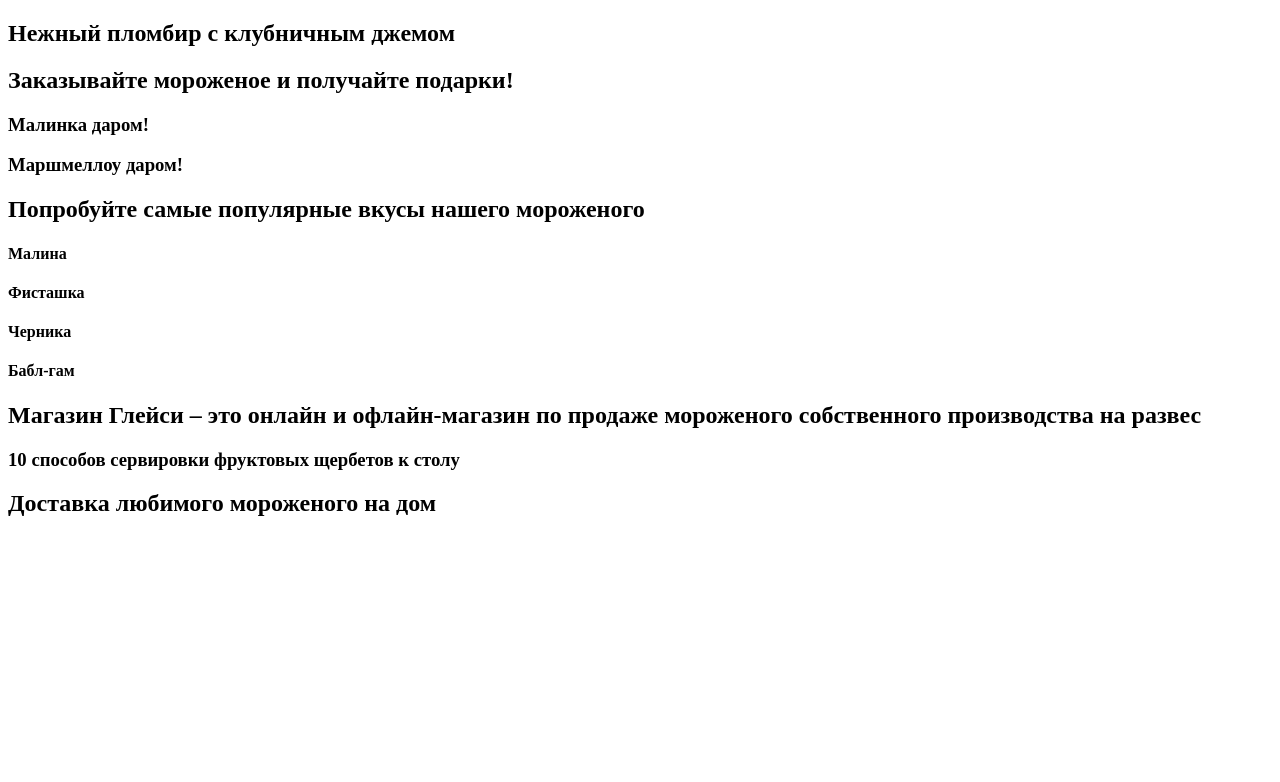
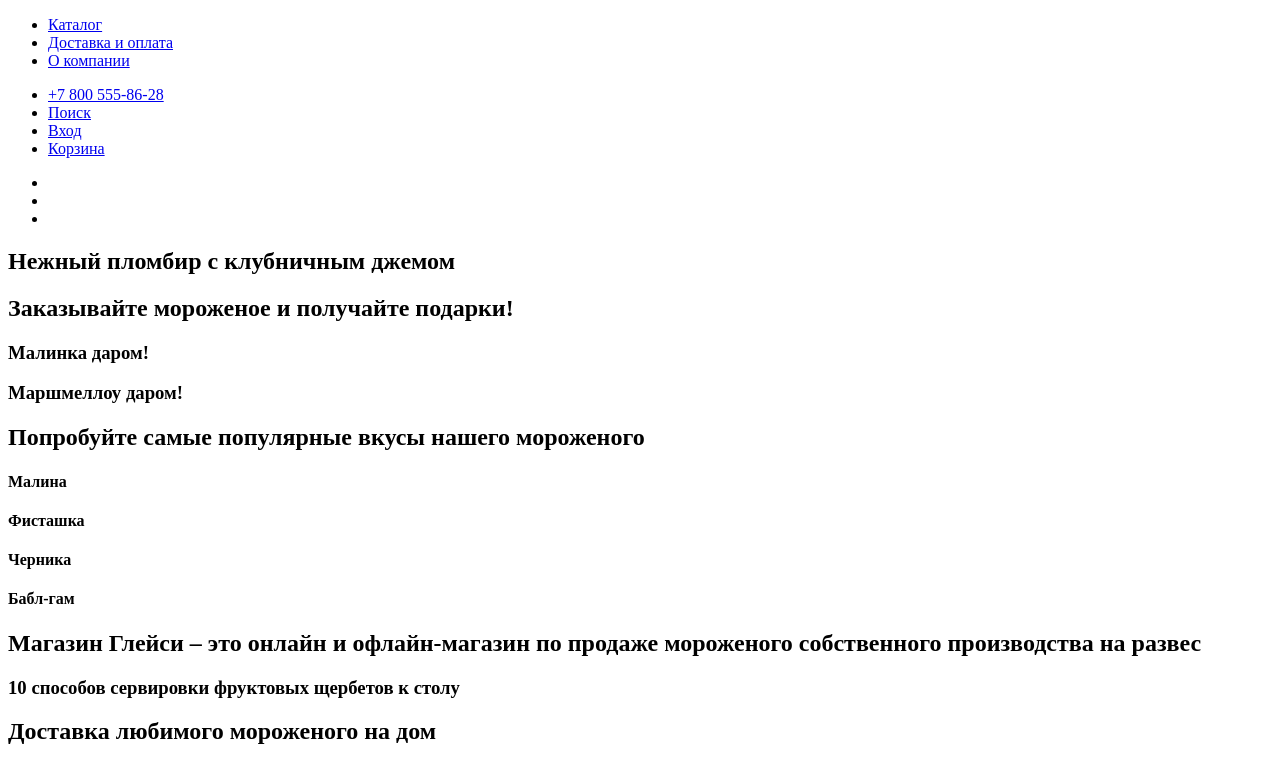
Before and after one commit to andy-rosa/project-gllacy, a plain HTML site: page index.html in a window 1280 px wide. Drawn offline with Linux system fonts and the light colour scheme.

Commit message:
Добавил часть менее значительной разметки

```diff
--- a/index.html
+++ b/index.html
@@ -11,7 +11,22 @@
     <header class="page-header">
 
       <!-- Меню навигации по сайту -->
-      <nav class="page-navigation"></nav>
+      <nav class="page-navigation">
+
+        <ul class="nav-list-link">
+          <li class="text-link-item"><a href="#" class="text-link">Каталог</a></li>
+          <li class="text-link-item"><a href="#" class="text-link">Доставка и оплата</a></li>
+          <li class="text-link-item"><a href="#" class="text-link">О компании</a></li>
+      </ul>
+
+      <ul class="nav-list-btn">
+          <li class="nav-btn-item"><a href="tel:+78005558626" class="nav-btn-phone">+7 800 555-86-28</a></li>
+          <li class="nav-btn-item"><a href="#" class="nav-btn">Поиск</a></li>
+          <li class="nav-btn-item"><a href="#" class="nav-btn">Вход</a></li>
+          <li class="nav-btn-item"><a href="#" class="nav-btn">Корзина</a></li>
+      </ul>
+
+      </nav>
     </header>
 
     <!-- Главная часть страницы -->
@@ -21,6 +36,11 @@
       <!-- Слайдер с различными вкусами мороженого -->
       <section class="ice-cream-slider">
 
+        <ul class="ice-cream-main-list">
+          <li class="main-list-item"></li>
+          <li class="main-list-item"></li>
+          <li class="main-list-item"></li>
+        </ul>
         <h2 class="main-heading">Нежный пломбир
           с клубничным джемом</h2>
 
```
Also changed, not shown: catalog.html (+16 -1 lines).
